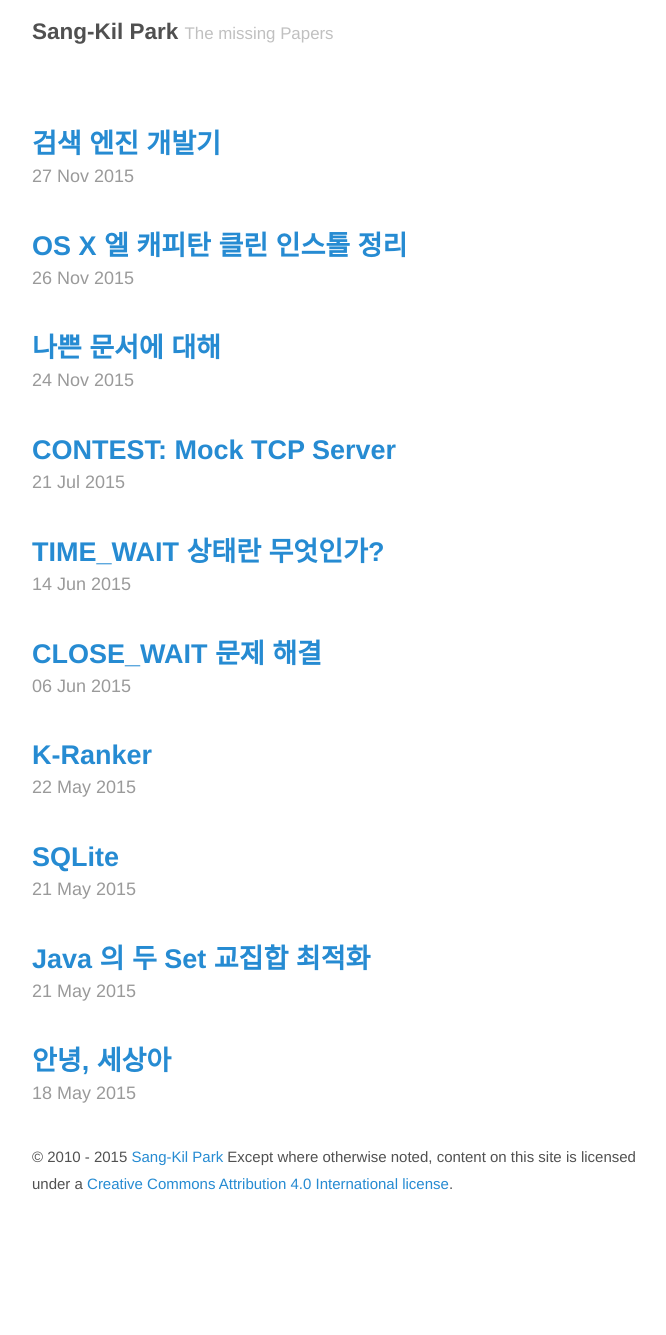
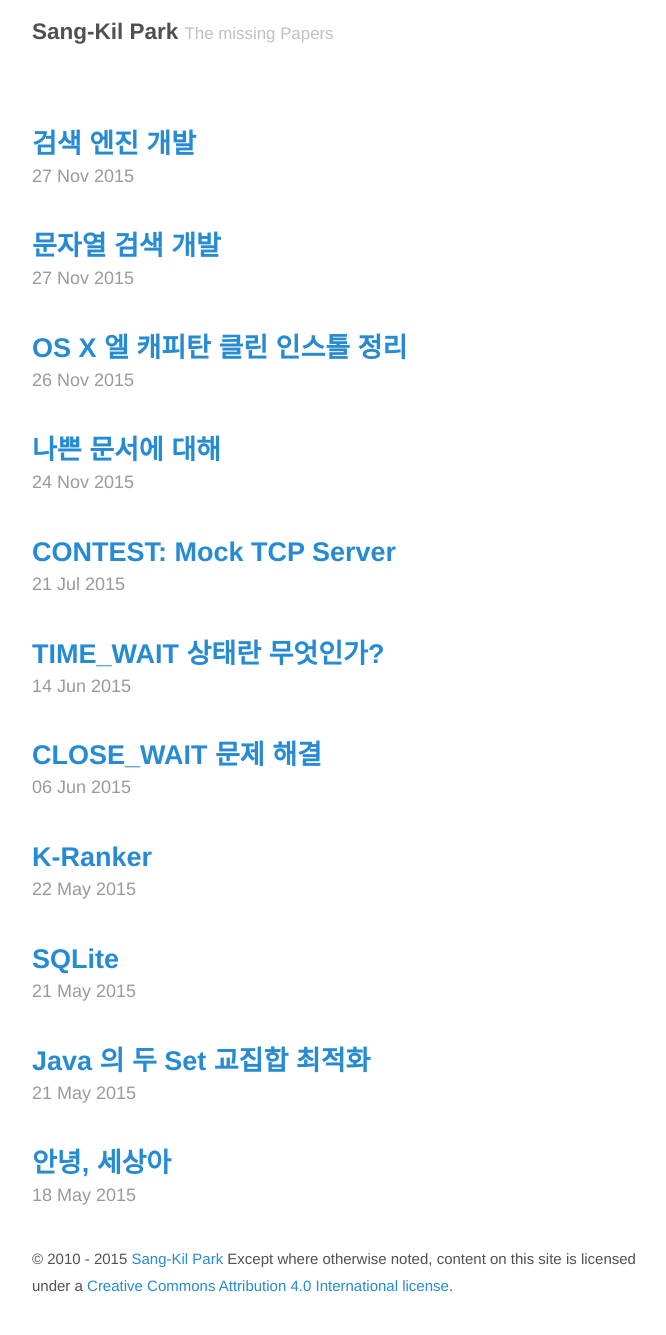
Before and after one commit to Umaigenomu/likejazz.github.io, a Jekyll site: the page built from index.html, in a window 1280 px wide. Shown: the whole page, without its empty margins (293-959 px from the left). Built offline with Jekyll 4.4.1, drawn with Linux system fonts in a browser that asks for light colours; the list of posts is cut into pages by our own code; before the commit the page ends 1233 px from its top, so only the background shows below that; some of the changed lines change nothing that is shown.

Commit message:
Publishing

```diff
--- /dev/null
+++ b/_posts/2015-11-27-boyer-moore.md
@@ -0,0 +1,58 @@
+---
+layout: post
+title: 문자열 검색 개발
+---
+
+<div class="message">
+보이어-무어 알고리즘을 이용해 문자열 검색 기능을 만들어 본다.
+</div>
+
+*2015년 11월 27일 1차 개정*
+*2014년 7월 1일 초안 작성*
+
+## 내용
+
+[검색엔진을 만든](http://docs.likejazz.com/search-engine/) 직후였다.
+
+한참동안 검색 기능을 테스트 하다가 우연히 데이타 파일을 직접 grep 해봤는데 이럴수가. 내가 만든 엔진보다 grep이 더 빨랐다. 물론 grep은 단순히 검색된 문자열을 순서대로 나열하는 것이고 엔진은 가중치가 높은 순으로 랭킹을 거친다는 차이가 있지만 그래도 엔진이 문자열 검색보다 더 느리다는건 굴욕이다.
+
+GNU grep을 만든 Mike Haertel이 [why GNU grep is fast](http://lists.freebsd.org/pipermail/freebsd-current/2010-August/019310.html)에서 밝힌 바에 따르면 GNU grep은 보이어-무어(Boyer-Moore) 알고리즘을 사용한다. 물론 이외에도 여러가지 hacks를 적용해 성능을 극대화했지만, 우선 그 근간이 되는 보이어-무어 알고리즘부터 구현해보기로 한다.
+
+[보이어-무어(Boyer-Moore) 알고리즘](http://en.wikipedia.org/wiki/Boyer%E2%80%93Moore_string_search_algorithm)은 크게 세 가지 rule로 구성된다.
+
+<img src="https://31.media.tumblr.com/42306da7fc5626c1afdd273ca8dc5647/tumblr_inline_n7z7xlN6L51qzgoac.png" width="350" />
+
+1. [right to left scan](http://java.dzone.com/articles/algorithm-week-boyer-moore)
+2. bad character rule
+3. good suffix rule
+
+후미에서부터 역순으로 문자열 비교를 수행하고 mismatch가 발생할때 bad charater rule 또는 good suffix rule 중 max 값에 대한 shift를 수행한다. rule은 단순하지만 막상 암산으로 계산하려면 쉽지 않다. 그래서 연습장에 적어나가며 알고리즘을 계산했다.
+
+![image](https://33.media.tumblr.com/2003356869d9d8e53f07525cc42d3616/tumblr_inline_n7z77oZld31qzgoac.jpg)
+
+사실 알고리즘이 전부인 코드라 이번에는 코딩보다는 알고리즘을 이해하는데 대부분의 시간을 할애했다. 워낙에 유명한 알고리즘이다 보니 예제 코드도 포럼, GitHub 뿐만 아니라 gist 에 까지 여러가지가 있는데 대부분은 C&amp;P 한 것에 불과하고(함수명이 모두 동일) 그 중 일부는 잘못된 코드도 있었다.
+
+*   1977년 출판된 원본 논문 PDF: [A Fast String Searching Algorithm](http://www.akira.ruc.dk/~keld/teaching/algoritmedesign_f05/Artikler/09/Boyer77.pdf)
+
+그나마 위키피디어에 있는 샘플이 논문에 가장 가까웠고, 실제로 위키피디어 C 코드는 변수명을 string, stringlen, pat, patlen 그리고 rule 테이블을 delta1, delta2로 명시하는등 논문과 명칭이 동일하고 논문에 명시된 알고리즘과 동일한 순서대로 작성되어 있다.
+
+원래 논문은 PDP-10 어셈블리로 구현되었으며(1977년에 쓰여진) 위키피디어에 C로 작성한 코드외에 python과 java 버전은 엉뚱하게도 논문과 다른 순서로 작성되어 있다. 애당초 이번에는 성능에 포커싱해 C 구현외에 다른 언어는 생각 해보지도 않았기에 망설임없이 C 코드를 fork해서 구현했다.
+
+그렇게 해서 이번에도 아래와 같은 결과를 완성했다.
+
+![](https://33.media.tumblr.com/cd17538fecd89306a93bf0b295708f73/tumblr_inline_n7z82875Wy1qzgoac.png)
+
+애당초 고성능이 가장 큰 목표이기에 shift 횟수와, match 판단을 위해 몇 개의 문자열(chars)을 비교했는지(compared)를 디버그로 출력하도록 했다. `#define DEBUG`를 하면 디버그가 출력되며 기본적으로 define한 상태로 커밋했다.
+
+chars compared 값이 적을수록 더 최적화된 연산을 수행했다고 보면 된다. 물론&nbsp;여기에는 원래 계산해야 하는 preprocessing. 즉, delta table 계산 시간은 빠져있다. 각 예문별 연산 확인시 참고하기 바란다.
+
+이번에도 주말을 활용했는데 마침 바닷가로 캠핑을 가기로 한 날이라 노트북을 들고갈지 한참 고민을 했다.
+
+![](https://33.media.tumblr.com/d5f16684ca98441fea4b105e4d55646b/tumblr_inline_n7z8fgUBuS1qzgoac.jpg)
+
+결국 가져갔고 바닷가에선 열심히 수영하고 놀아주고 애들 잘때 밤에, 낮에 애들 놀때 틈틈히 코딩했는데 다행히 만족스런 결과물을 얻을 수 있었다.
+
+사실 문자열 검색 같은 부분은 이미 좋은 라이브러리가 많이 나와있기 때문에 실제로 구현할 일은 거의 없다. 이번이 마지막이 될지도 모르는데, 덕분에 깊이 있게 짚어보고 넘어 갈 수 있는 좋은 기회였다.
+
+## GitHub
+[보이어-무어 문자열 검색 바로 가기](https://github.com/likejazz/boyer-moore-string-search)
--- a/_posts/2015-11-27-search-engine.md
+++ b/_posts/2015-11-27-search-engine.md
@@ -1,6 +1,6 @@
 ---
 layout: post
-title: 검색 엔진 개발기
+title: 검색 엔진 개발
 ---
 
 <div class="message">
```
